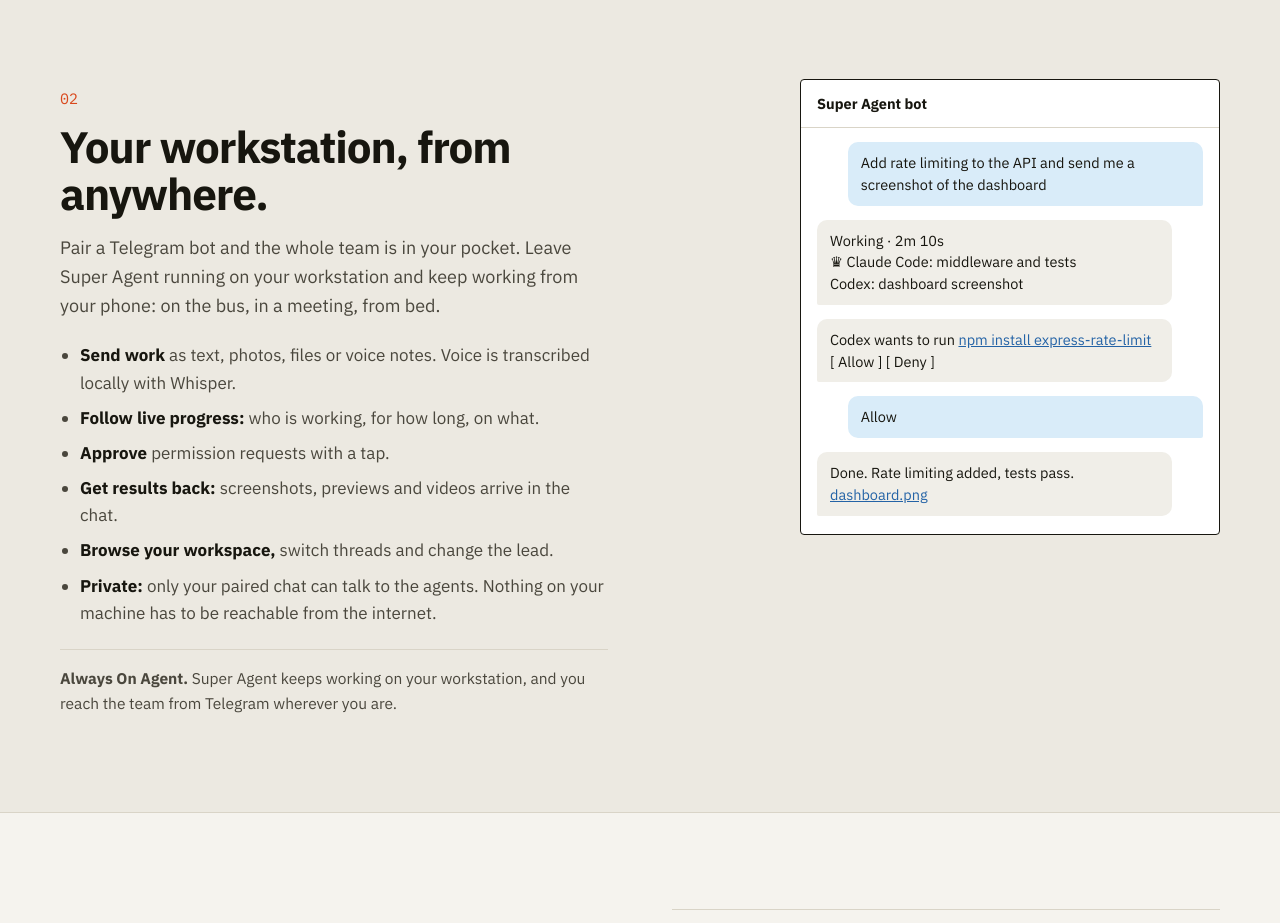
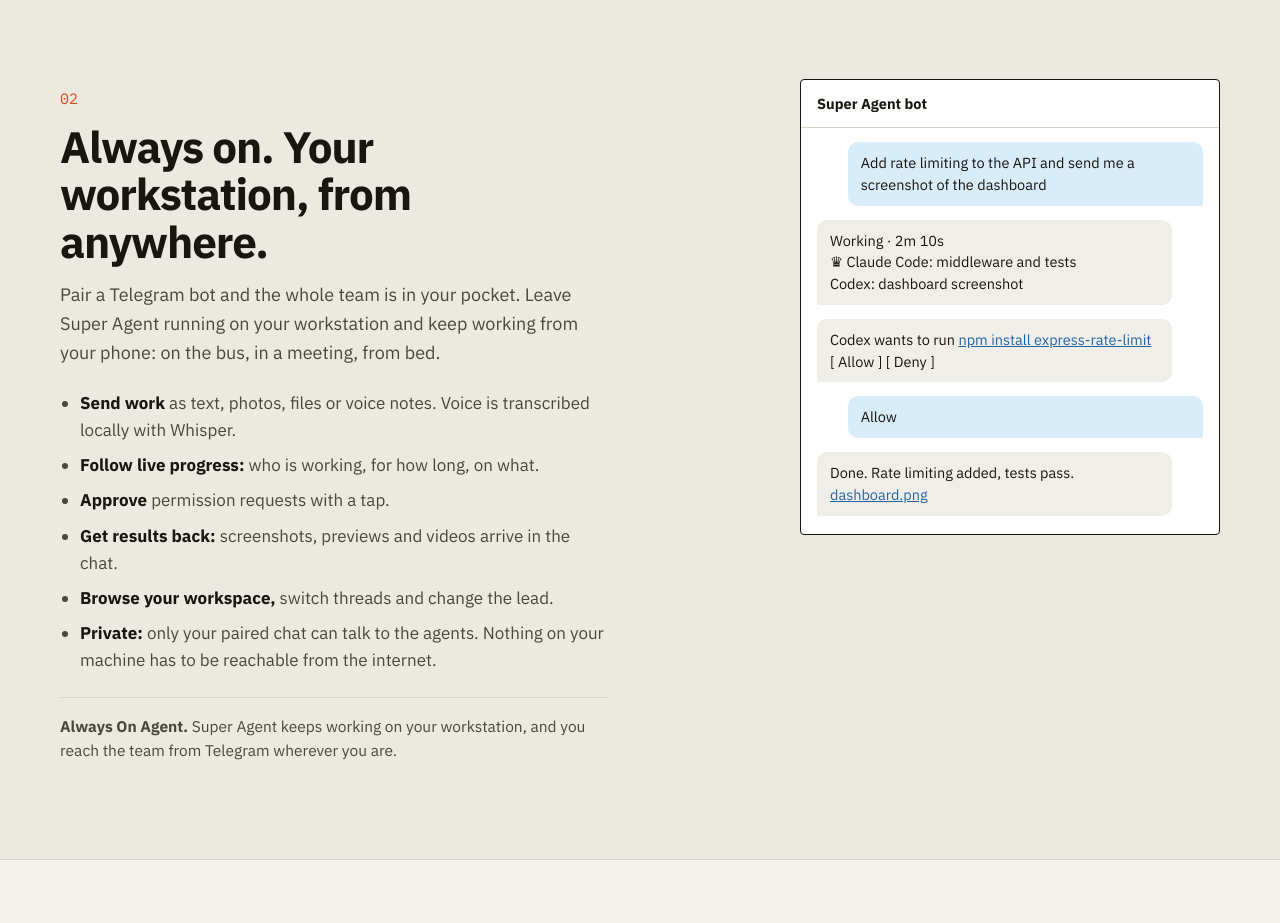
Before and after one commit to touhid314/super-agent, a website: page site/index.html in a window 1280 px wide. Shown: the part 2160-3083 px from the top of the page. Drawn offline with Linux system fonts and the light colour scheme.

Commit message:
Website: Always on in the Telegram section title

```diff
--- a/site/index.html
+++ b/site/index.html
@@ -205,7 +205,7 @@
   <div class="wrap two">
     <div class="sec-head stack">
       <p class="num">02</p>
-      <h2>Your workstation, from anywhere.</h2>
+      <h2>Always on. Your workstation, from anywhere.</h2>
       <p class="sub">Pair a Telegram bot and the whole team is in your pocket. Leave Super Agent running on your workstation and keep working from your phone: on the bus, in a meeting, from bed.</p>
       <ul class="plain">
         <li><b>Send work</b> as text, photos, files or voice notes. Voice is transcribed locally with Whisper.</li>
```
